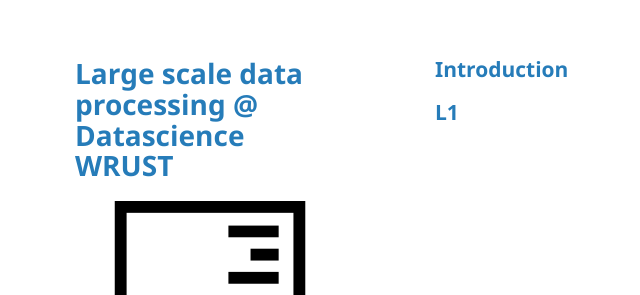
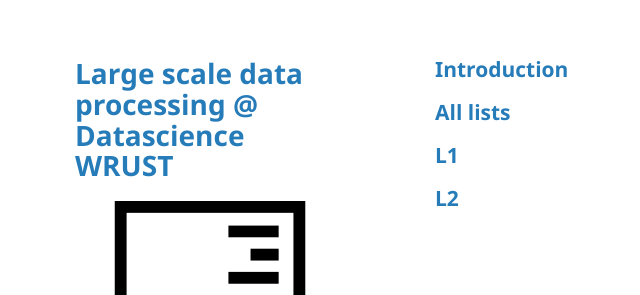
Before and after one commit to riomus/lsdp, a Jekyll site: the page built from index.md, in a window 1280 px wide. Shown: the top 295 px of the page, without its empty margins (135-775 px from the left). Built offline with Jekyll 4.4.1, drawn with Linux system fonts in a browser that asks for light colours; our own code applies the rules of GitHub Pages for plain Markdown files.

Commit message:
page update

```diff
--- a/index.md
+++ b/index.md
@@ -5,5 +5,6 @@ layout: default
 
 
 ## [Introduction](/introduction.html)
-
-## [L1](https://github.com/Large-scale-data-processing/l1-2018)
+## [All lists](https://github.com/Large-scale-data-processing/task-lists-2018)
+## [L1](https://github.com/Large-scale-data-processing/task-lists-2018/blob/master/l1.md)
+## [L2](https://github.com/Large-scale-data-processing/task-lists-2018/blob/master/l2.md)
```
